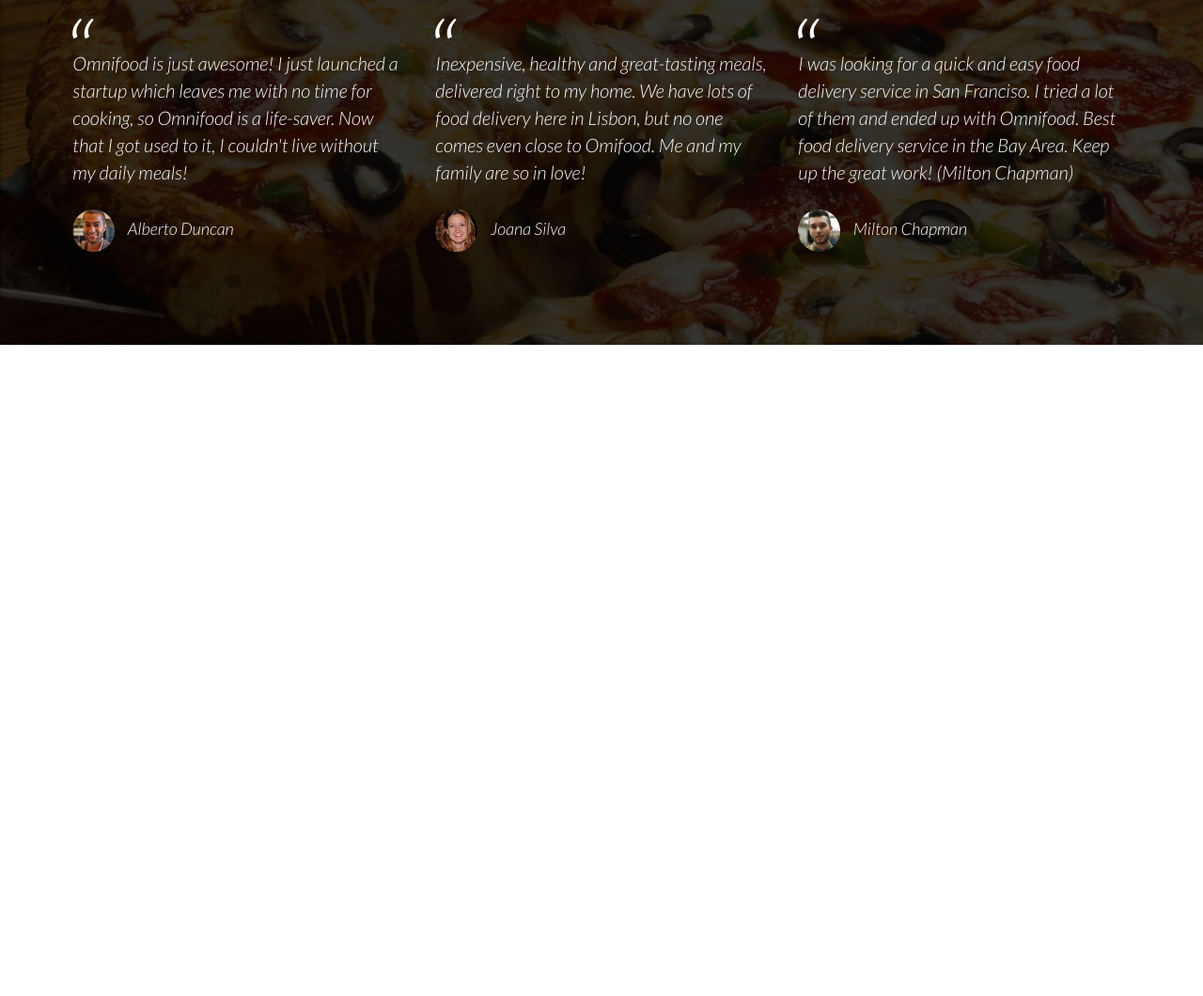
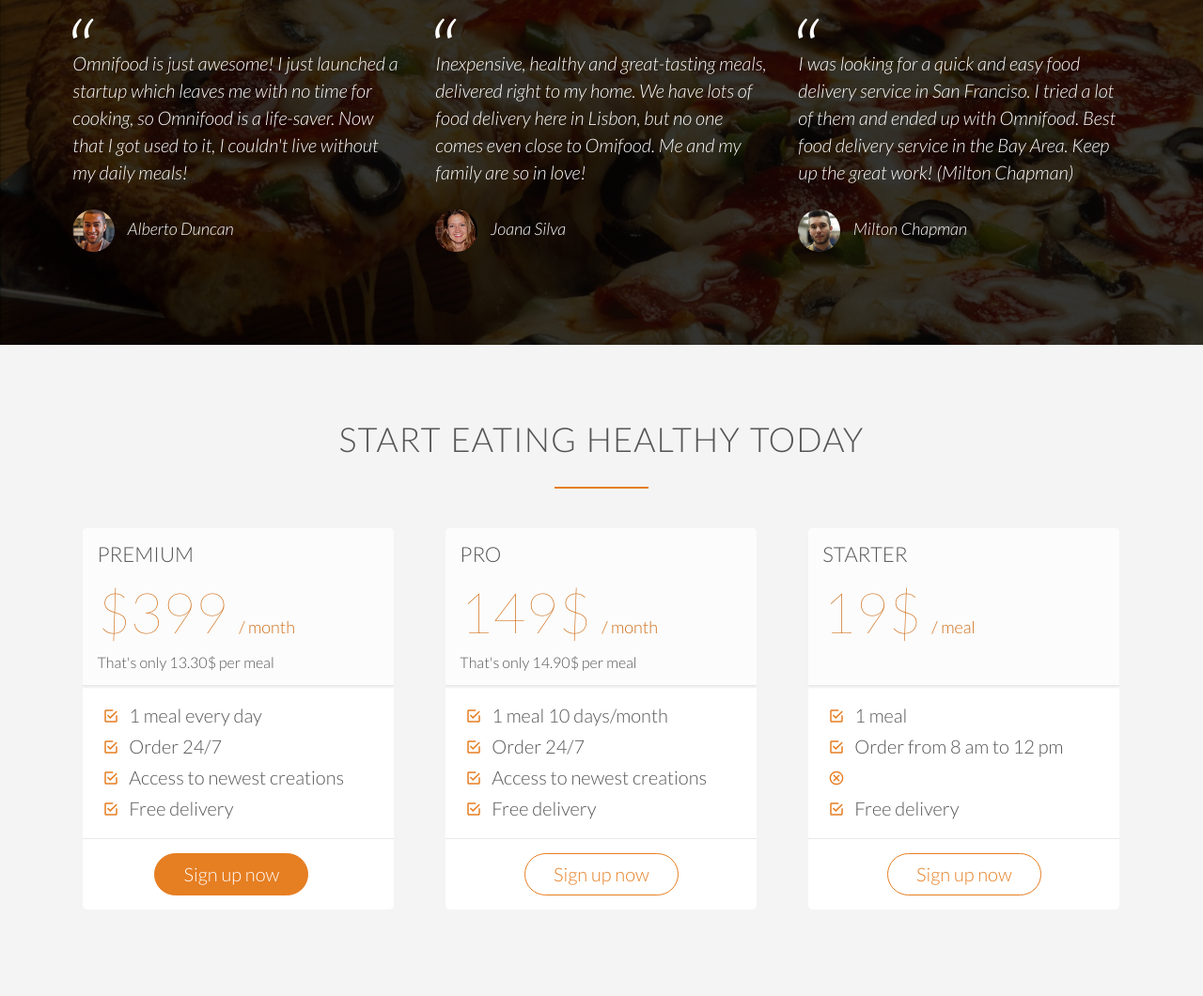
Before and after one commit to katunold/omnifood, a plain HTML site: page index.html in a window 1280 px wide. Shown: the part 3545-4605 px from the top of the page at 94% size. Before the commit the page ends 3912 px from the top, so only its background shows below. Drawn offline with nearby package versions, Linux system fonts and the light colour scheme.

Commit message:
- implement customer sign up section

```diff
--- a/index.html
+++ b/index.html
@@ -255,5 +255,107 @@
                 </div>
             </div>
         </section>
+        <section class="section-plans">
+            <div class="row">
+                <h2>Start eating healthy Today</h2>
+            </div>
+            <div class="row">
+                <div class="col span-1-of-3">
+                    <div class="plan-box">
+                        <div>
+                            <h3>Premium</h3>
+                            <p class="plan-price">$399 <span>/ month</span></p>
+                            <p class="plan-price-meal">That&apos;s only 13.30$ per meal</p>
+                        </div>
+                        <div>
+                            <ul>
+                                <li>
+                                    <ion-icon name="checkbox-outline" class="icon-small"></ion-icon>
+                                    1 meal every day
+                                </li>
+                                <li>
+                                    <ion-icon name="checkbox-outline" class="icon-small"></ion-icon>
+                                    Order 24/7
+                                </li>
+                                <li>
+                                    <ion-icon name="checkbox-outline" class="icon-small"></ion-icon>
+                                    Access to newest creations
+                                </li>
+                                <li>
+                                    <ion-icon name="checkbox-outline" class="icon-small"></ion-icon>
+                                    Free delivery
+                                </li>
+                            </ul>
+                        </div>
+                        <div>
+                            <a href="#" class="btn btn-full">Sign up now</a>
+                        </div>
+                    </div>
+                </div>
+                <div class="col span-1-of-3">
+                    <div class="plan-box">
+                        <div>
+                            <h3>Pro</h3>
+                            <p class="plan-price">149$ <span>/ month</span></p>
+                            <p class="plan-price-meal">That&apos;s only 14.90$ per meal</p>
+                        </div>
+                        <div>
+                            <ul>
+                                <li>
+                                    <ion-icon name="checkbox-outline" class="icon-small"></ion-icon>
+                                    1 meal 10 days/month
+                                </li>
+                                <li>
+                                    <ion-icon name="checkbox-outline" class="icon-small"></ion-icon>
+                                    Order 24/7
+                                </li>
+                                <li>
+                                    <ion-icon name="checkbox-outline" class="icon-small"></ion-icon>
+                                    Access to newest creations
+                                </li>
+                                <li>
+                                    <ion-icon name="checkbox-outline" class="icon-small"></ion-icon>
+                                    Free delivery
+                                </li>
+                            </ul>
+                        </div>
+                        <div>
+                            <a href="#" class="btn btn-ghost">Sign up now</a>
+                        </div>
+                    </div>
+                </div>
+                <div class="col span-1-of-3">
+                    <div class="plan-box">
+                        <div>
+                            <h3>Starter</h3>
+                            <p class="plan-price">19$ <span>/ meal</span></p>
+                            <p class="plan-price-meal">&nbsp;</p>
+                        </div>
+                        <div>
+                            <ul>
+                                <li>
+                                    <ion-icon name="checkbox-outline" class="icon-small"></ion-icon>
+                                    1 meal
+                                </li>
+                                <li>
+                                    <ion-icon name="checkbox-outline" class="icon-small"></ion-icon>
+                                    Order from 8 am to 12 pm
+                                </li>
+                                <li>
+                                    <ion-icon name="close-circle-outline" class="icon-small"></ion-icon>
+                                </li>
+                                <li>
+                                    <ion-icon name="checkbox-outline" class="icon-small"></ion-icon>
+                                    Free delivery
+                                </li>
+                            </ul>
+                        </div>
+                        <div>
+                            <a href="#" class="btn btn-ghost">Sign up now</a>
+                        </div>
+                    </div>
+                </div>
+            </div>
+        </section>
     </body>
 </html>
--- a/resources/css/style.css
+++ b/resources/css/style.css
@@ -383,3 +383,59 @@
     margin-right: 10px;
     vertical-align: middle;
 }
+
+/*--------------------------------------------------------------------------------------------------------------------*/
+/* SIGN UP SECTION */
+/*--------------------------------------------------------------------------------------------------------------------*/
+
+.section-plans {
+    background-color: #f4f4f4;
+}
+
+.plan-box {
+    background-color: white;
+    border-radius: 5px;
+    width: 90%;
+    margin-left: 5%;
+}
+
+.plan-box div {
+    padding: 15px;
+    border-bottom: 1px solid #e8e8e8;
+}
+
+.plan-box div:first-child {
+    background-color: #fcfcfc;
+    border-top-left-radius: 5px;
+    border-top-right-radius: 5px;
+    box-shadow: 0 2px 2px #efefef;
+}
+
+.plan-box div:last-child {
+    text-align: center;
+    border: 0;
+}
+
+.plan-price {
+    font-size: 300%;
+    margin-bottom: 10px;
+    font-weight: 100;
+    color: #cf6d17;
+}
+
+.plan-price span {
+    font-size: 30%;
+    font-weight: 300;
+}
+
+.plan-price-meal {
+    font-size: 80%;
+}
+
+.plan-box ul {
+    list-style: none;
+}
+
+.plan-box ul li {
+    padding: 5px 0;
+}
```
